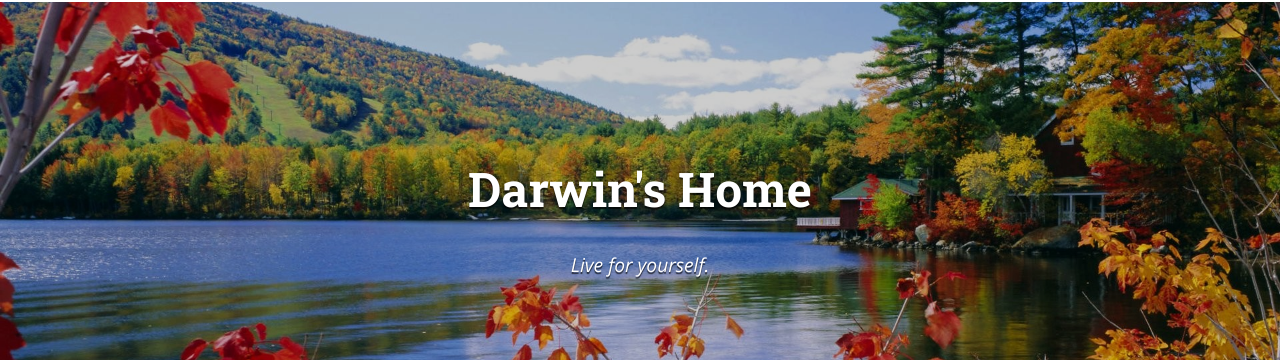
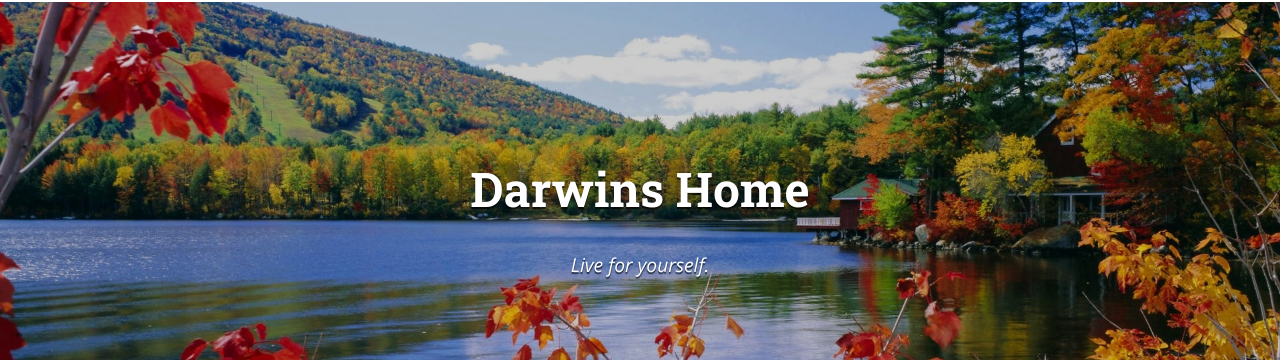
Before and after one commit to cyli2014/cyli2014.github.io, a Jekyll site: the page built from index.html, in a window 1280 px wide. Shown: the part 62-422 px from the top of the page. Built offline with Jekyll 4.4.1, drawn with Linux system fonts in a browser that asks for light colours; nearby versions of some CDN libraries; the list of posts is cut into pages by our own code; some of the changed text lies outside the part shown.

```diff
--- a/_config.yml
+++ b/_config.yml
@@ -9,7 +9,7 @@
   - "/vendor/"
 
 # Site settings
-title: Darwin's Home
+title: Darwins Home
 subtitle: "Live for yourself."
 email: cyli2014@sjtu.edu.cn
 name: Darwin Li
```
